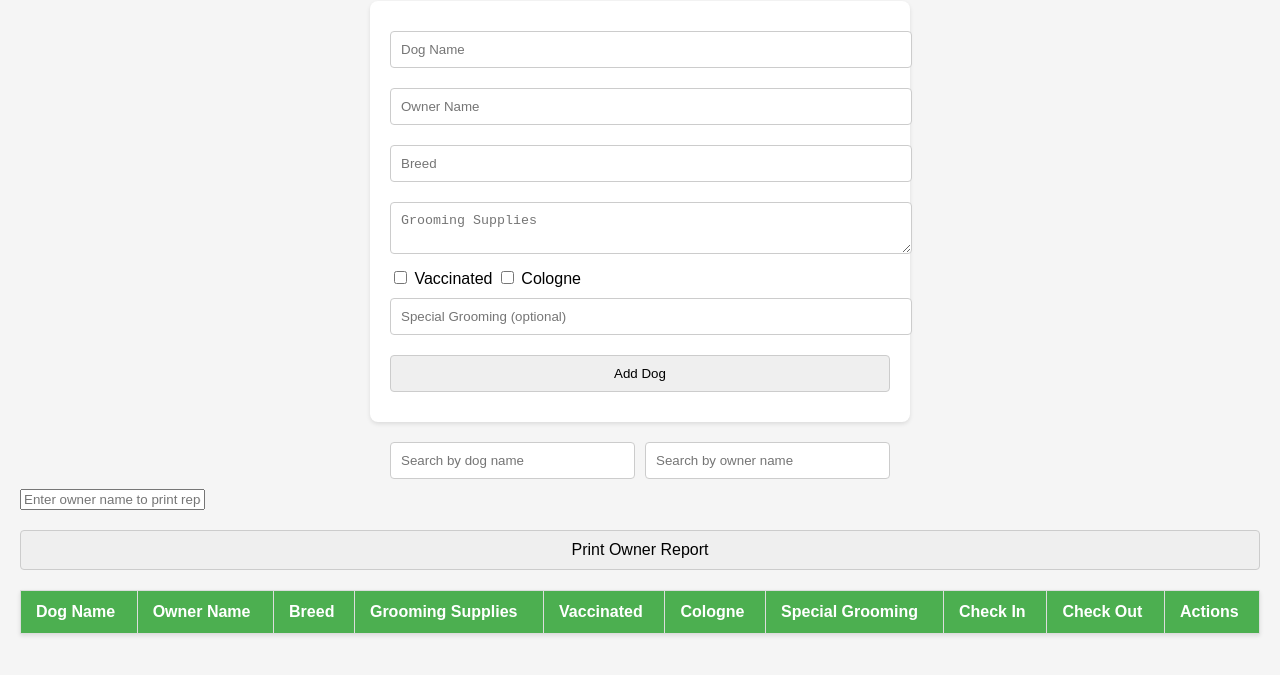
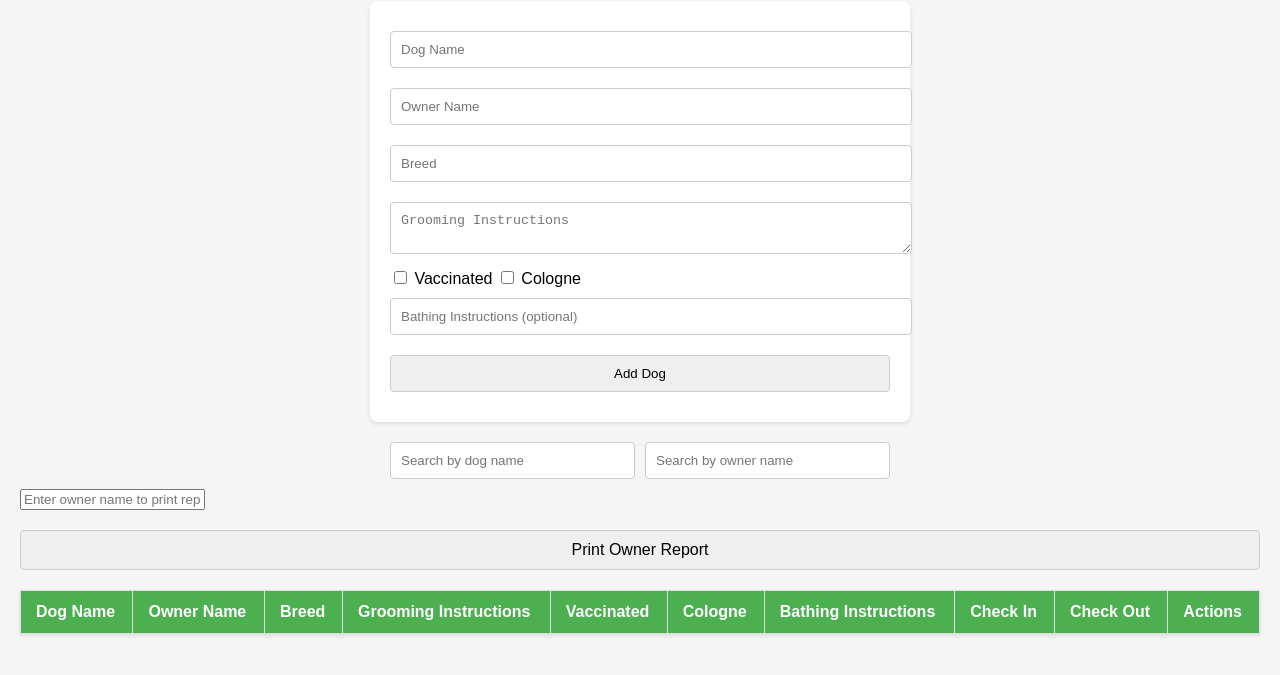
Before and after one commit to fartv8/dog-records, a plain HTML site: page index.html in a window 1280 px wide. Shown: the part 99-774 px from the top of the page. Drawn offline with Linux system fonts and the light colour scheme; no server answers.

Commit message:
index.html

```diff
--- a/index.html
+++ b/index.html
@@ -92,10 +92,10 @@
     <input type="text" id="dogName" placeholder="Dog Name" required />
     <input type="text" id="ownerName" placeholder="Owner Name" required />
     <input type="text" id="breed" placeholder="Breed" required />
-    <textarea id="description" placeholder="Grooming Supplies"></textarea>
+    <textarea id="description" placeholder="Grooming Instructions"></textarea>
     <label><input type="checkbox" id="vaccinated" /> Vaccinated</label>
     <label><input type="checkbox" id="cologne" /> Cologne</label>
-    <input type="text" id="specialGrooming" placeholder="Special Grooming (optional)" />
+    <input type="text" id="specialGrooming" placeholder="Bathing Instructions (optional)" />
     <button type="submit">Add Dog</button>
   </form>
 
@@ -123,10 +123,10 @@
         <th>Dog Name</th>
         <th>Owner Name</th>
         <th>Breed</th>
-        <th>Grooming Supplies</th>
+        <th>Grooming Instructions</th>
         <th>Vaccinated</th>
         <th>Cologne</th>
-        <th>Special Grooming</th>
+        <th>Bathing Instructions</th>
         <th>Check In</th>
         <th>Check Out</th>
         <th>Actions</th>
@@ -254,7 +254,7 @@
         const cells = row.querySelectorAll("td");
         const owner = cells[1].textContent.trim();
         if (filterName && owner.toLowerCase() !== filterName) return;
-        const info = `Dog: ${cells[0].textContent.trim()}, Breed: ${cells[2].textContent.trim()}, Grooming Supplies: ${cells[3].textContent.trim()}, Vaccinated: ${cells[4].textContent.trim()}, Cologne: ${cells[5].textContent.trim()}, Special Grooming: ${cells[6].textContent.trim()}, In: ${cells[7].querySelector(".timestamp").textContent}, Out: ${cells[8].querySelector(".timestamp").textContent}`;
+        const info = `Dog: ${cells[0].textContent.trim()}, Breed: ${cells[2].textContent.trim()}, Grooming Instructions: ${cells[3].textContent.trim()}, Vaccinated: ${cells[4].textContent.trim()}, Cologne: ${cells[5].textContent.trim()}, Bathing Instructions: ${cells[6].textContent.trim()}, In: ${cells[7].querySelector(".timestamp").textContent}, Out: ${cells[8].querySelector(".timestamp").textContent}`;
         if (!ownerGroups[owner]) ownerGroups[owner] = [];
         ownerGroups[owner].push(info);
       });
```
